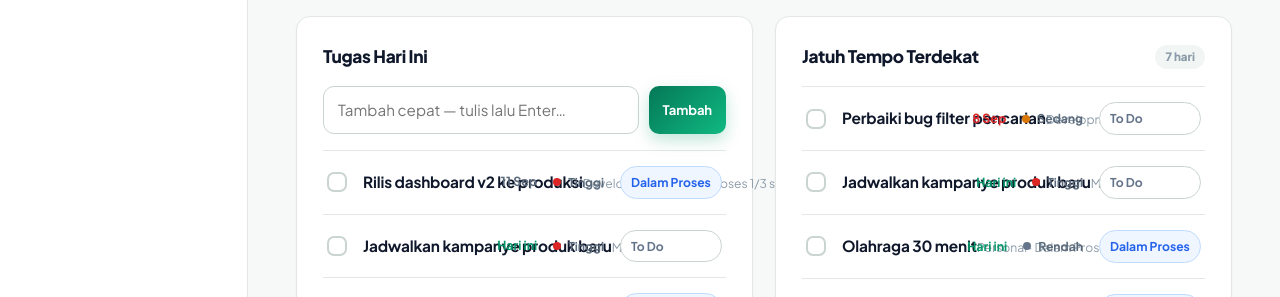
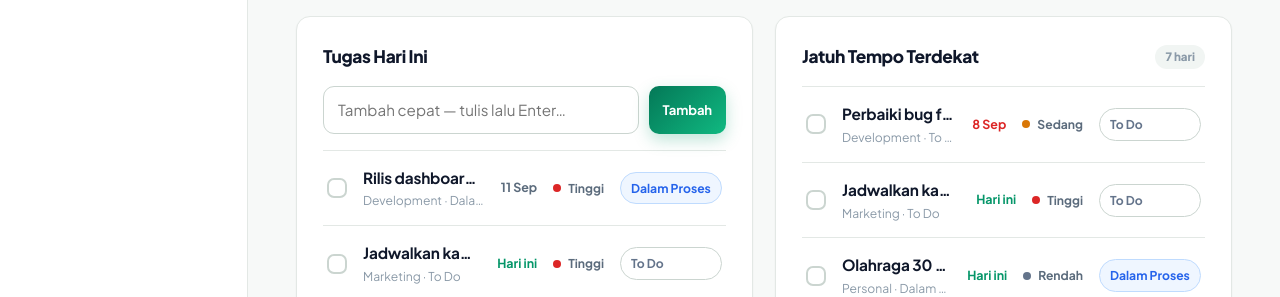
Before and after one commit to muzawwied/vylonium-tasks, a plain HTML site: page index.html in a window 1280 px wide. Shown: the part 423-720 px from the top of the page. Drawn offline with Linux system fonts and the light colour scheme.

Commit message:
fix: r-title & r-meta jadi block, cegah tumpang tindih baris

```diff
--- a/assets/css/style.css
+++ b/assets/css/style.css
@@ -114,8 +114,8 @@ textarea.input{resize:vertical;min-height:84px}
 .chk:checked{background:var(--grad);border-color:transparent}
 .chk:checked::after{content:"";position:absolute;left:5px;top:1.5px;width:5px;height:9px;border:solid #fff;border-width:0 2.5px 2.5px 0;transform:rotate(45deg)}
 .r-main{min-width:0}
-.r-title{font-weight:700;font-size:.96rem;letter-spacing:-.01em;overflow:hidden;text-overflow:ellipsis;white-space:nowrap}
-.r-meta{font-size:.76rem;color:var(--soft);margin-top:2px;overflow:hidden;text-overflow:ellipsis;white-space:nowrap}
+.r-title{display:block;font-weight:700;font-size:.96rem;letter-spacing:-.01em;overflow:hidden;text-overflow:ellipsis;white-space:nowrap}
+.r-meta{display:block;font-size:.76rem;color:var(--soft);margin-top:2px;overflow:hidden;text-overflow:ellipsis;white-space:nowrap}
 .r-due{font-size:.78rem;font-weight:700;color:var(--muted);white-space:nowrap}
 .r-due.over{color:var(--high)}
 .r-due.today{color:var(--acc)}
```
